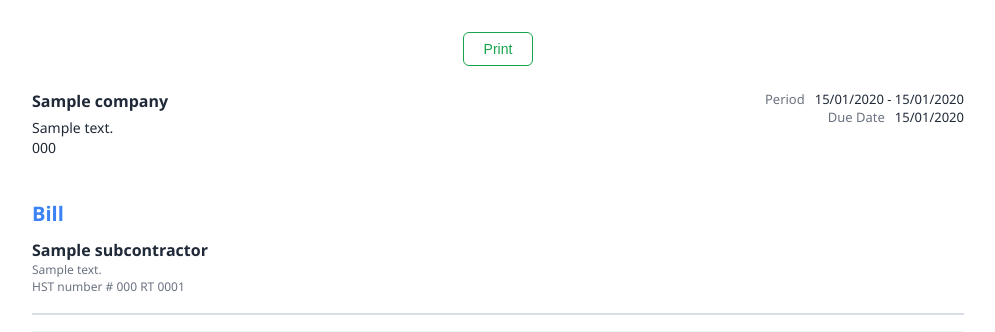
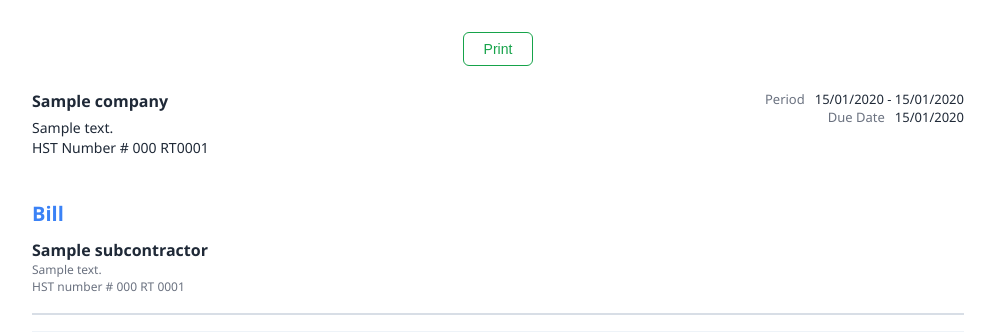
Before and after one commit to vatsraj17-ops/Payroll, a Flask app: page /subcontracts/bills/1/print in a window 1280 px wide. Shown: the top 332 px of the page, without its empty margins (142-1137 px from the left). Run offline with Flask 3, Linux system fonts and the light colour scheme; the visitor is signed in with stand-in values (Sample User, id 1); tables that the repository leaves empty hold one stand-in row (values such as "Sample post").

Commit message:
Label company HST number

```diff
--- a/templates/subcontract_bill_print.html
+++ b/templates/subcontract_bill_print.html
@@ -168,7 +168,7 @@
             {% endfor %}
           {% endif %}
           {% if bill.company and bill.company.business_number %}
-            <div>{{ bill.company.business_number }}</div>
+            <div>HST Number # {{ bill.company.business_number }} RT0001</div>
           {% endif %}
         </div>
         <div class="bill-meta">
```
